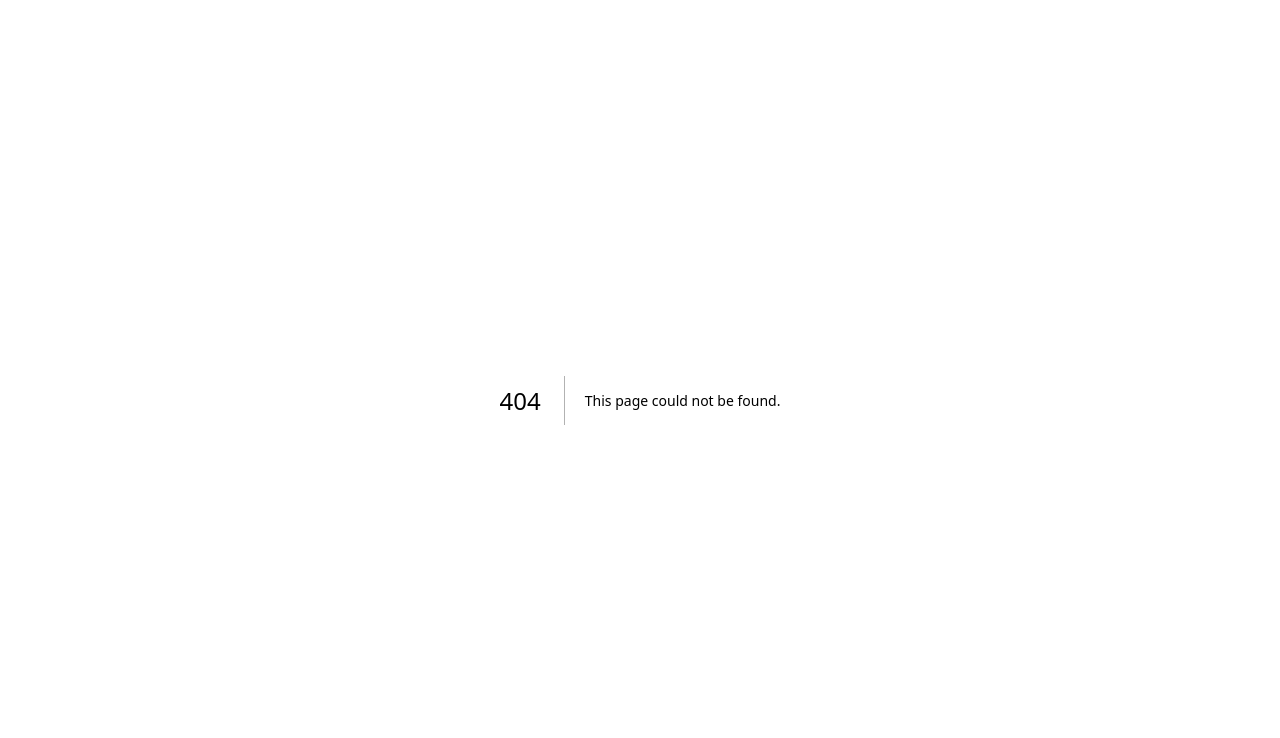
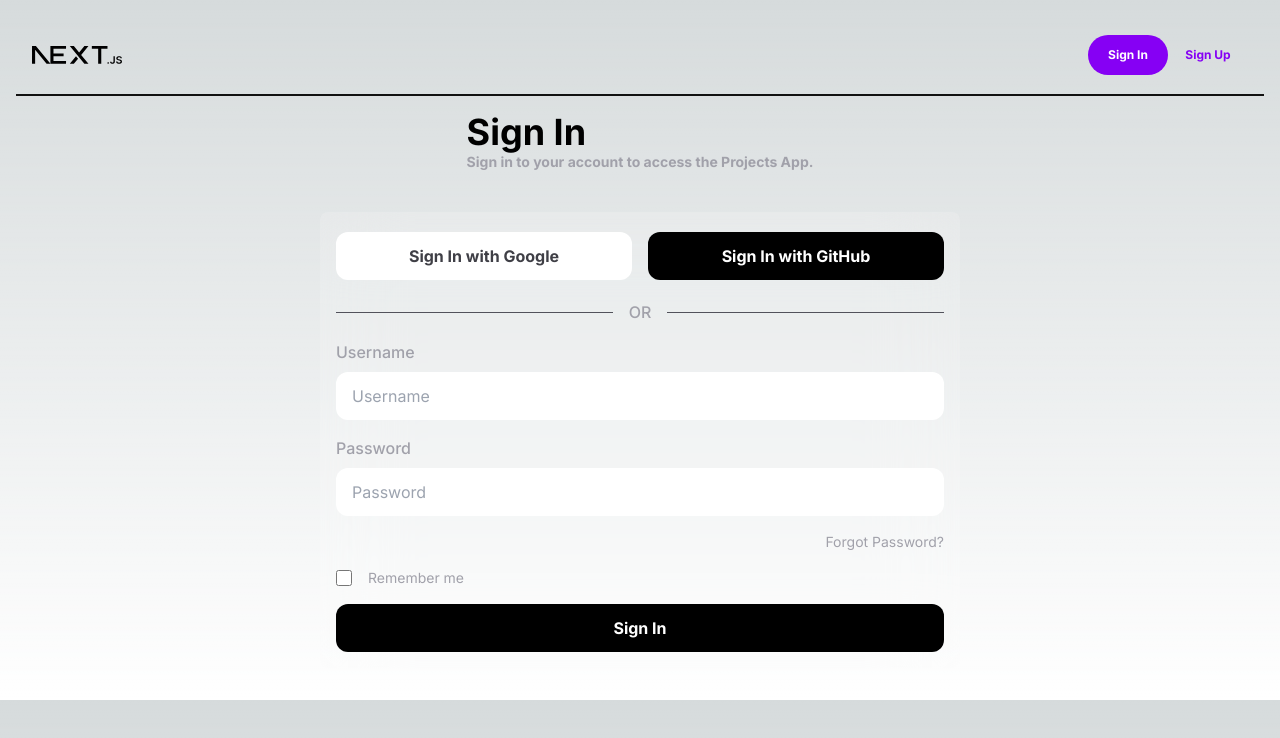
Before and after one commit to AndresC1/projects-api, a Next.js app in the folder app/projects-app/: page /SignIn in a window 1280 px wide. Before the commit this address had no page. Shown: the top 738 px of the page. Built offline with nearby package versions, Linux system fonts and the light colour scheme.

Commit message:
feat: creacion de la pagina SignIn

```diff
--- /dev/null
+++ b/app/projects-app/src/app/SignIn/page.js
@@ -0,0 +1,38 @@
+'use client'
+
+import MainLayout from "@/app/Layouts/MainLayout";
+import DivisionSectionComponent from "@/app/Components/DivisionSectionComponent";
+import InputFormComponent from "@/app/Components/FormComponents/InputFormComponent";
+import {useState} from "react";
+
+export default function SignInPage() {
+    const [username, setUsername] = useState("");
+    const [password, setPassword] = useState("");
+    return (
+        <MainLayout>
+            <div className="flex flex-col items-center justify-center p-4">
+                <span className="text-3xl font-bold">
+                    <h1 className="text-4xl font-bold">Sign In</h1>
+                    <p className="text-center text-zinc-400 text-sm">Sign in to your account to access the Projects App.</p>
+                </span>
+                <div className="w-full max-w-[40rem] p-4 min-h-96 bg-white/15 backdrop-blur-2xl mt-10 rounded-lg">
+                    <span className="grid grid-cols-2 items-center h-14 gap-4">
+                        <button className="h-12 bg-white rounded-xl text-zinc-700 font-bold">Sign In with Google</button>
+                        <button className="h-12 bg-black rounded-xl text-white font-bold">Sign In with GitHub</button>
+                    </span>
+                    <DivisionSectionComponent text="OR"/>
+                    <form className="flex flex-col gap-4">
+                        <InputFormComponent label="Username" type="text" placeholder="Username" value={username} onChange={(e) => {setUsername(e.value)}}/>
+                        <InputFormComponent label="Password" type="password" placeholder="Password" value={password} onChange={(e) => setPassword(e.value)}/>
+                        <a href="#" className="text-zinc-400 text-sm text-right">Forgot Password?</a>
+                        <span className="flex items-center gap-4">
+                            <input type="checkbox" className="h-4 w-4"/>
+                            <label className="text-zinc-400 text-sm">Remember me</label>
+                        </span>
+                        <button type="submit" className="h-12 bg-black rounded-xl text-white font-bold">Sign In</button>
+                    </form>
+                </div>
+            </div>
+        </MainLayout>
+    )
+}
```
